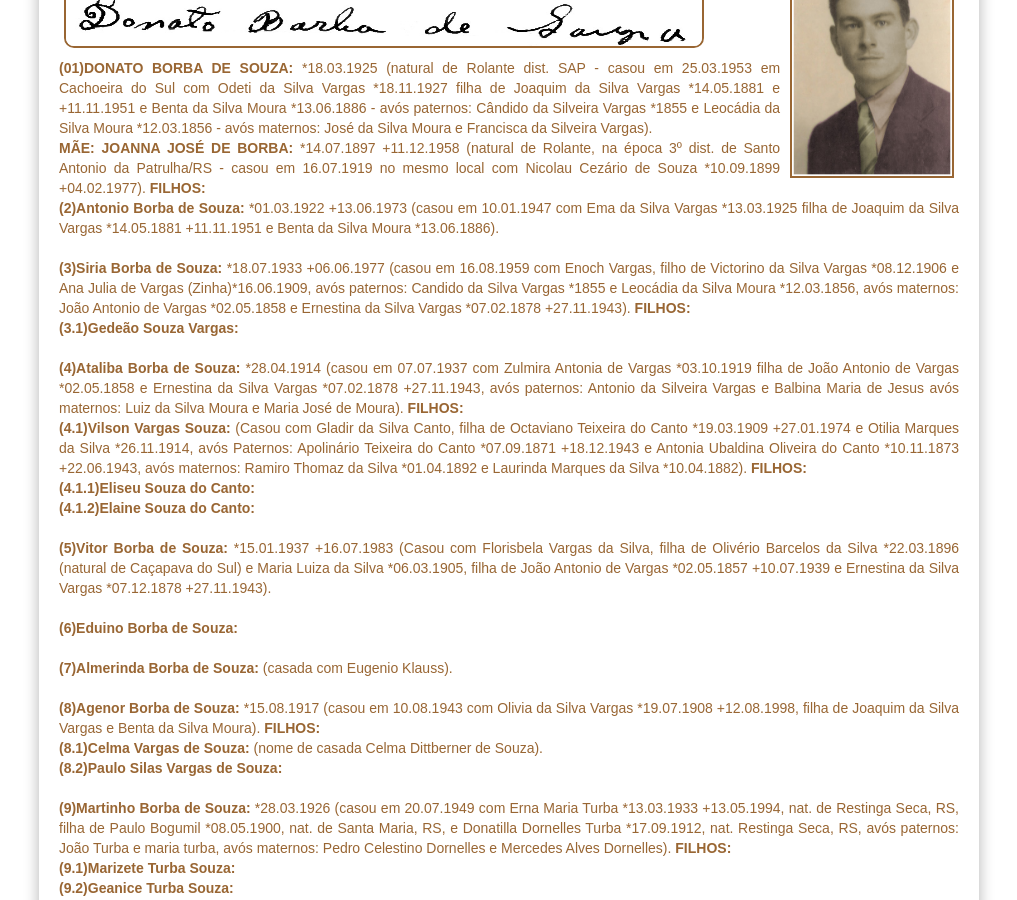
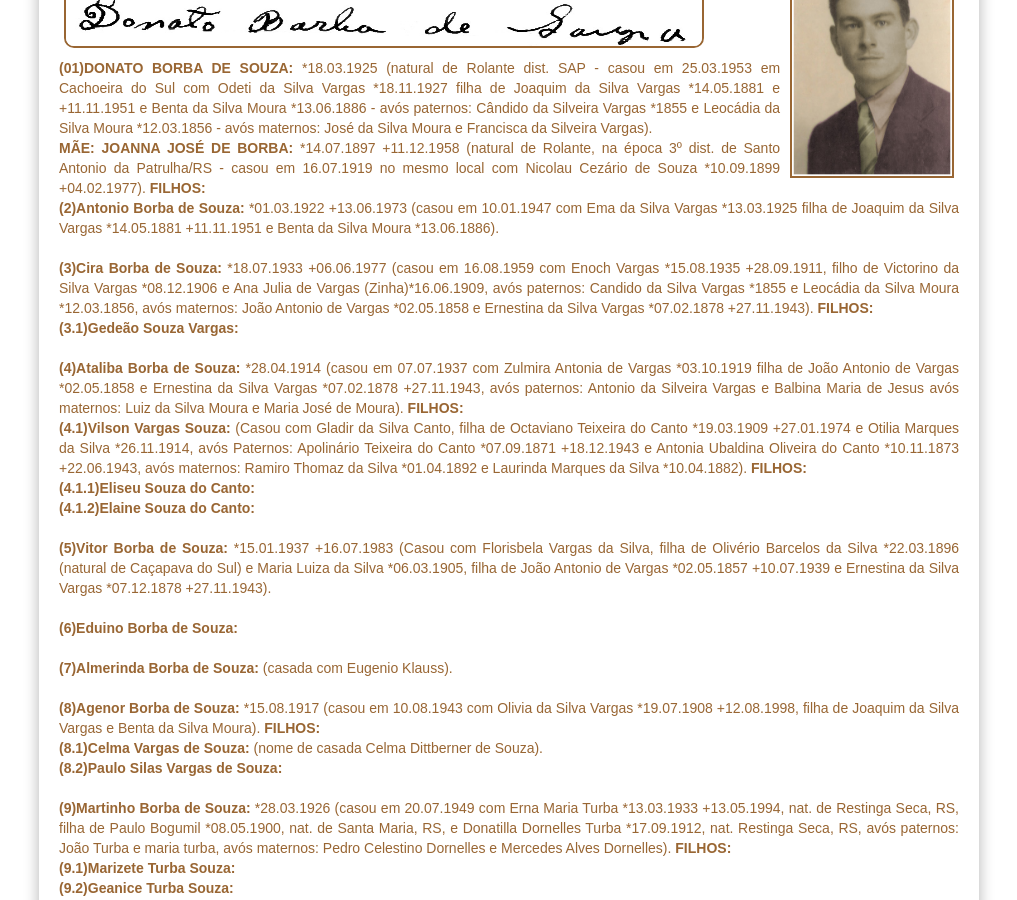
Before and after one commit to claudiovargas1955/claudiovargas1955.github.io, a Jekyll site: the page built from _pages/arvore-genealogica-da-familia-borba.html, in a window 1280 px wide and 900 px high, scrolled down 411 px. Shown: the whole window, without its empty margins (131-1148 px from the left). Built offline with Jekyll 4.4.1, drawn with Linux system fonts in a browser that asks for light colours; some web fonts are replaced.

Commit message:
Update arvore-genealogica-da-familia-borba.html

```diff
--- a/_pages/arvore-genealogica-da-familia-borba.html
+++ b/_pages/arvore-genealogica-da-familia-borba.html
@@ -65,9 +65,10 @@ casou em 16.07.1919 no mesmo local com Nicolau Cezário de Souza *10.09.1899 +04
 <b>(2)Antonio Borba de Souza: </b>*01.03.1922 +13.06.1973 (casou em 10.01.1947 com Ema da Silva Vargas *13.03.1925 filha de Joaquim da
 Silva Vargas *14.05.1881 +11.11.1951 e Benta da Silva Moura *13.06.1886). <br><br>
 
-<b>(3)Siria Borba de Souza: </b>*18.07.1933 +06.06.1977 (casou em 16.08.1959 com Enoch Vargas, filho de Victorino da Silva Vargas
-*08.12.1906 e Ana Julia de Vargas (Zinha)*16.06.1909, avós paternos: Candido da Silva Vargas *1855 e Leocádia da Silva Moura *12.03.1856,
-avós maternos: João Antonio de Vargas *02.05.1858 e Ernestina da Silva Vargas *07.02.1878 +27.11.1943). <b>FILHOS: </b><br>
+<b>(3)Cira Borba de Souza: </b>*18.07.1933 +06.06.1977 (casou em 16.08.1959 com Enoch Vargas *15.08.1935 +28.09.1911, filho de Victorino
+da Silva Vargas *08.12.1906 e Ana Julia de Vargas (Zinha)*16.06.1909, avós paternos: Candido da Silva Vargas *1855 e Leocádia da Silva
+Moura *12.03.1856, avós maternos: João Antonio de Vargas *02.05.1858 e Ernestina da Silva Vargas *07.02.1878 +27.11.1943). <b>FILHOS:
+</b><br>
 <b>(3.1)Gedeão Souza Vargas: </b><br><br>
 
 <b>(4)Ataliba Borba de Souza:</b> *28.04.1914 (casou em 07.07.1937 com Zulmira Antonia de Vargas *03.10.1919 filha de João Antonio de
```
